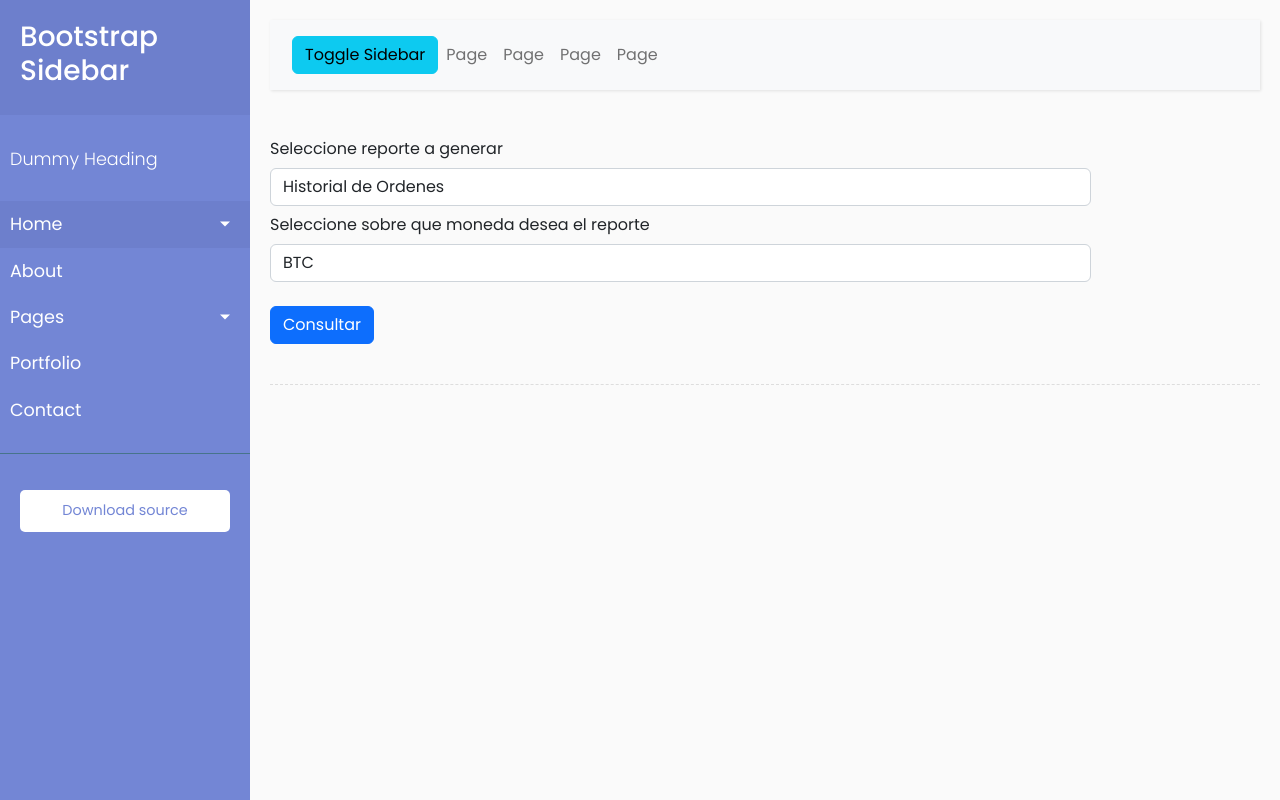
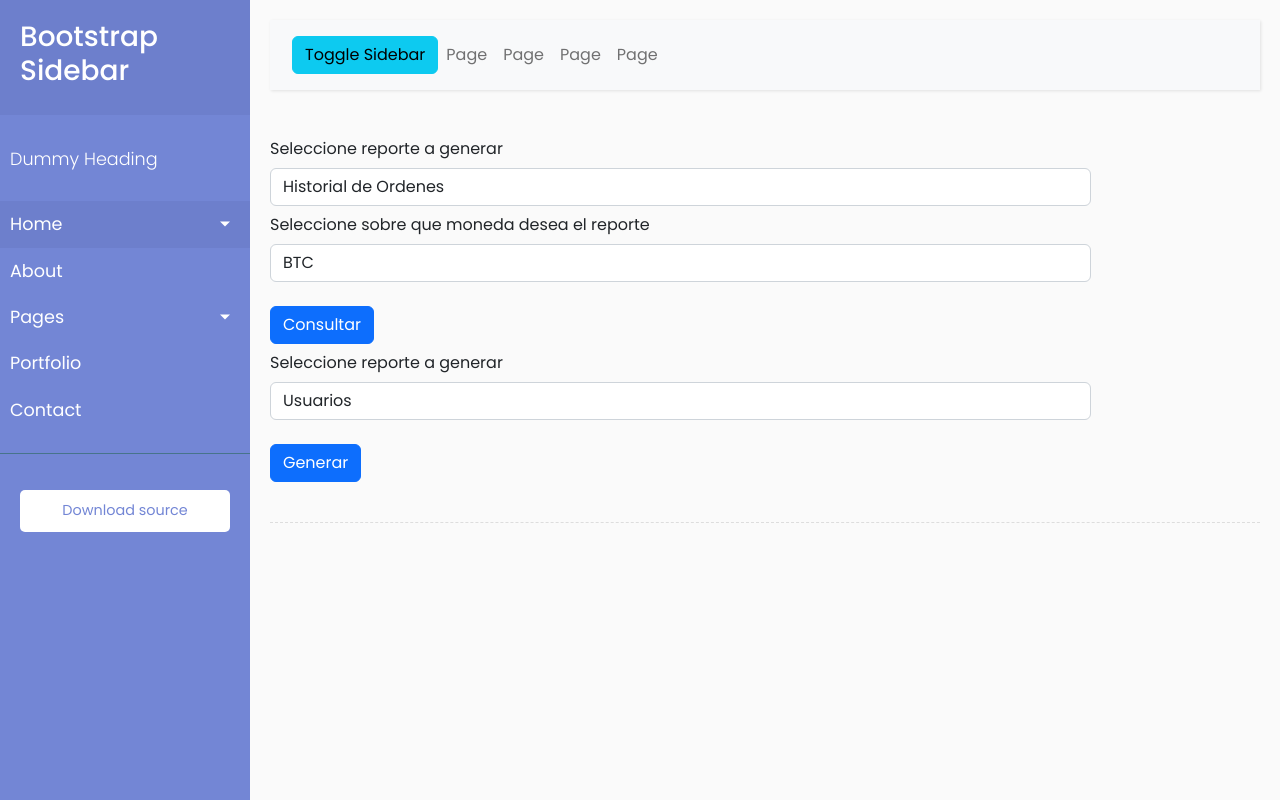
Before and after one commit to Manuela183/ProyectoBotCriptomonedas, a Flask app: page /report in a window 1280 px wide. Run offline with Flask 2, Linux system fonts and the light colour scheme; some libraries are stand-ins or nearby versions.

Commit message:
Se crea segundo formulario para la creacion de reportes pdf

```diff
--- a/templates/report.html
+++ b/templates/report.html
@@ -2,6 +2,7 @@
 
 {% block main %}
 
+<!-- Visualizar reportes -->
 <form action="{{ url_for('report') }}" method="post">
   <div class="form-group row">
     <label for="inputState" class="col-sm- col-form-label">Seleccione reporte a generar</label>
@@ -24,23 +25,28 @@
   <div class="form-group row">
     <div class="col-sm-10">
       <br>
-        <button type="submit" class="btn btn-primary">Consultar</button>
+      <button type="submit" class="btn btn-primary" id="consultar" name="consultar">Consultar</button>
     </div>
   </div>
 </form>
 
-<!-- <div>
-    <form>
-        <div class="form-group col-md-4">
-            <label for="inputState">State</label>
-            <select id="inputState" class="form-control">
-                <option selected>Choose...</option>
-                <option>te</option>
-                <option>amo</option>
-                <option>muchote</option>
+
+<!-- Generar reportes -->
+<form action="{{ url_for('report') }}" method="post">
+  <div class="form-group row">
+    <label for="inputState" class="col-sm- col-form-label">Seleccione reporte a generar</label>
+    <div class="col-sm-10">
+      <select id="inputState" class="form-control" name="report_type">
+        <option value="users" selected>Usuarios</option>
+        <option value="trades">Ordenes creadas (todos los usuarios)</option>
       </select>
     </div>
+  </div>
+  <div class="form-group row">
+    <div class="col-sm-10">
+      <br>
+      <button type="submit" class="btn btn-primary" id="generar" name="generar">Generar</button>
+    </div>
+  </div>
 </form>
-</div> -->
-
 {% endblock %}
```
Lines whose indentation alone changed are shown as unchanged.
